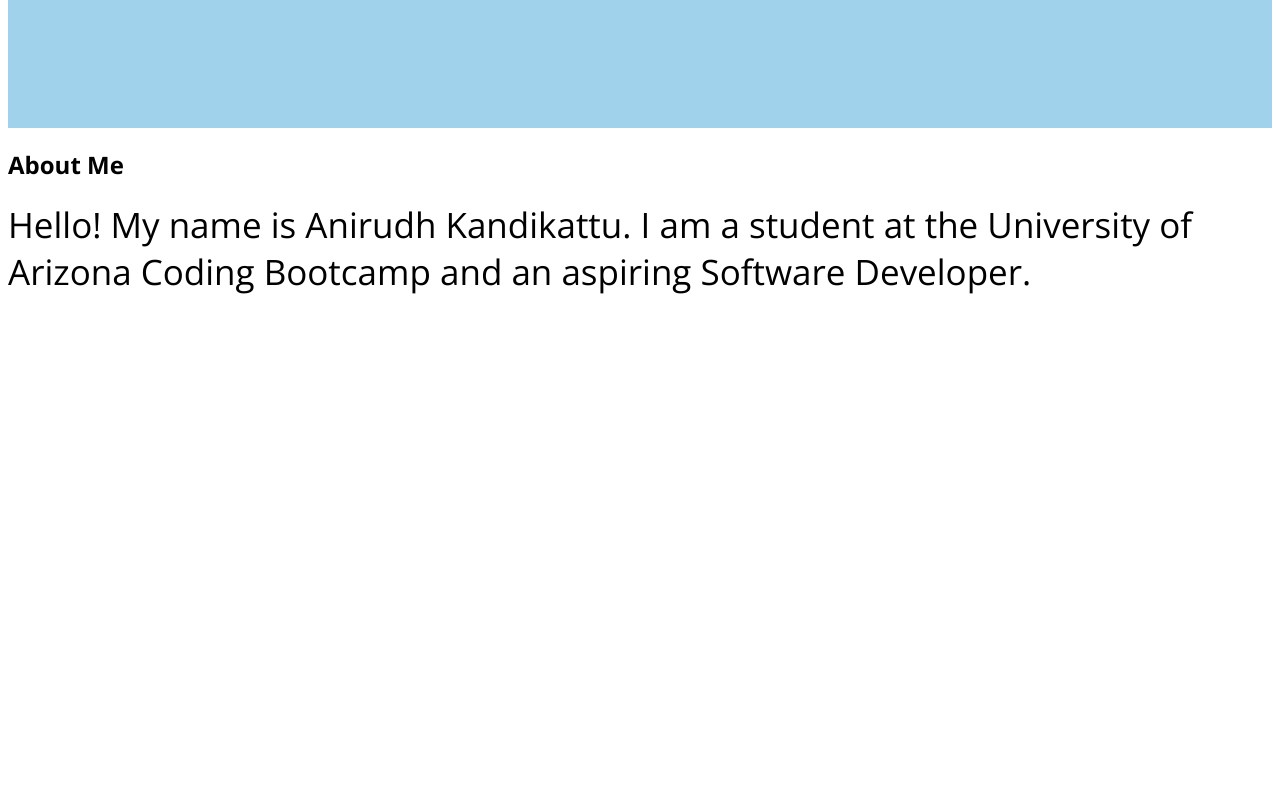
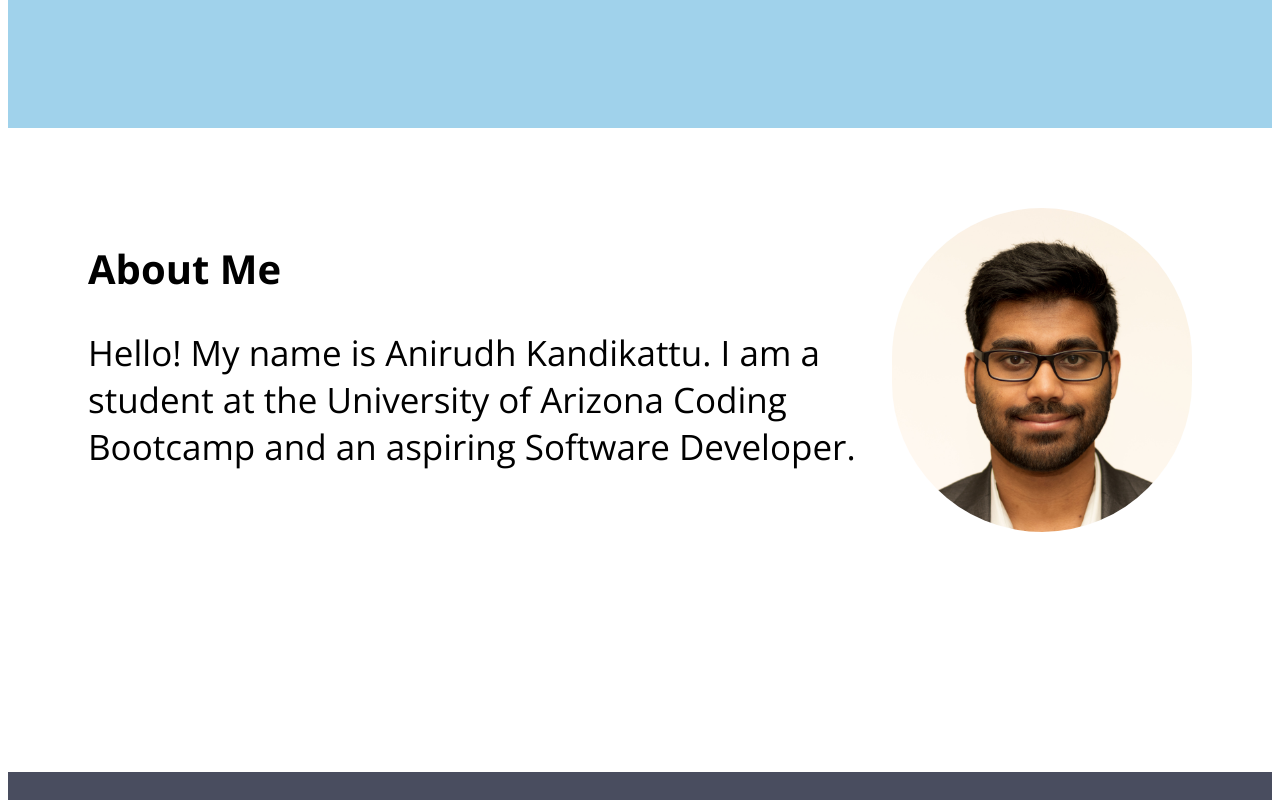
Before and after one commit to Ani-Kandikattu/challenge-2-portfolio, a plain HTML site: page index.html in a window 1280 px wide. Shown: the part 680-1480 px from the top of the page. Drawn offline with nearby package versions, Linux system fonts and the light colour scheme.

Commit message:
finished the about me section

```diff
--- a/assets/styles.css
+++ b/assets/styles.css
@@ -3,7 +3,6 @@ body {
 }
 
 section {
-  height: 500px;
   background-color: #ffffff;
 }
 
@@ -40,6 +39,10 @@ li {
 h1 {
   font-size: 50px;
   margin: 0;
+}
+
+h2 {
+  font-size: 40px;
 }
 
 p {
@@ -87,3 +90,19 @@ p {
 .social {
   margin: 10px;
 }
+
+.sub-section {
+  display: flex;
+  justify-content: space-around;
+  padding: 80px;
+}
+
+.profile-pic {
+  width: 300px;
+  border-radius: 150px;
+}
+
+.profile-pic-container {
+  display: flex;
+  align-items: center;
+}
--- a/index.html
+++ b/index.html
@@ -62,14 +62,16 @@
         </header>
       </header>
     </section>
-    <section>
+    <section class="sub-section">
       <header class="info">
         <h2>About Me</h2>
         <p>Hello! My name is Anirudh Kandikattu. I am a student at the University of Arizona Coding Bootcamp and an aspiring Software Developer.</p>
       </header>
-      <div></div>
+      <div class="profile-pic-container">
+        <img class="profile-pic" src="/assets/images/Ani_1.jpg" alt="Ani-Kandikattu headshot">
+      </div>
     </section>
-    <section></section>
+    <section class="sub-section"></section>
     <footer></footer>
 
     <script src="./assets/app.js"></script>
```
Also changed, not shown: assets/images/Ani_1.jpg (added).
